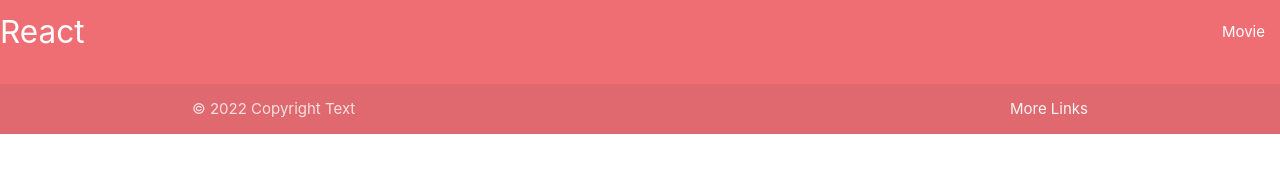
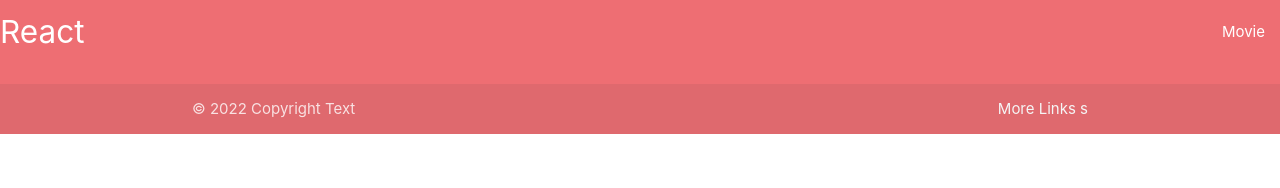
Before and after one commit to shakhzodbekbobobekov/popopasd, a React (Create React App) app: page / in a window 1280 px wide. Shown: the top 188 px of the page. Built offline with nearby package versions, Linux system fonts and the light colour scheme.

Commit message:
test git

```diff
--- a/src/layout/Footer.js
+++ b/src/layout/Footer.js
@@ -7,7 +7,7 @@ function Footer() {
         <div className="container">
           © {new Date().getFullYear()} Copyright Text
           <a className="grey-text text-lighten-4 right" href="#!">
-            More Links
+            More Links s
           </a>
         </div>
       </div>
```
